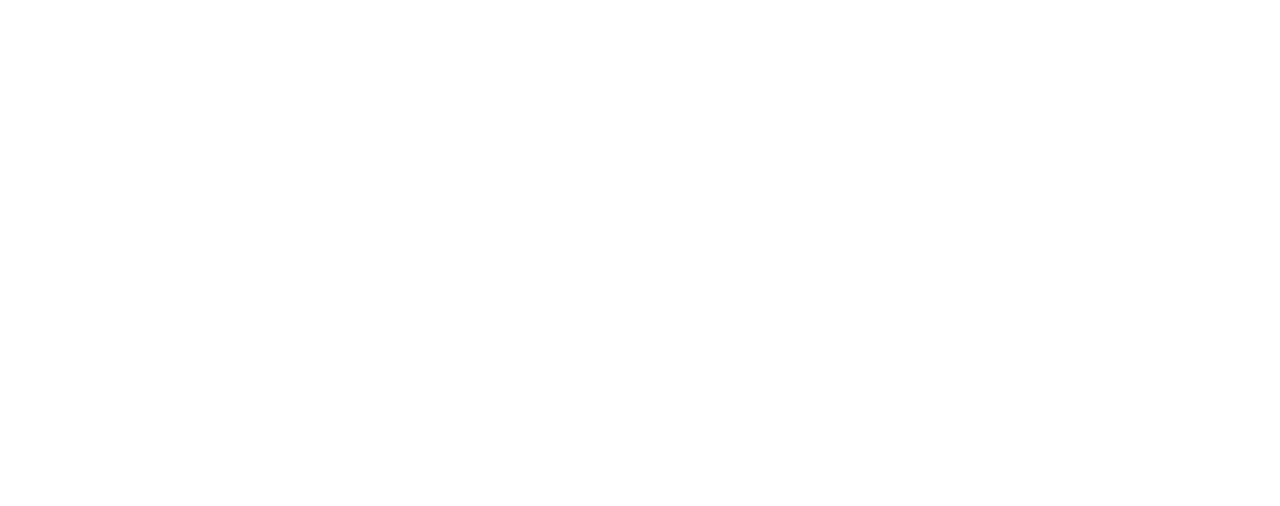
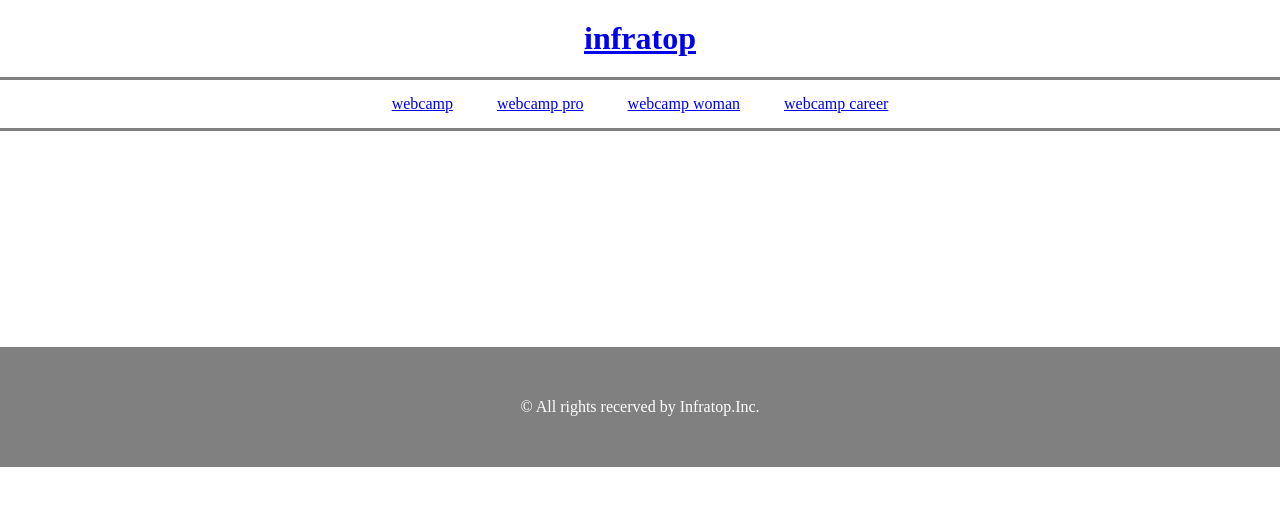
Before and after one commit to sttagami2/chapter5_exercise, a plain HTML site: page index.html in a window 1280 px wide. Drawn offline with Linux system fonts and the light colour scheme.

Commit message:
[Update] 1-5-exercise header, navi, footer完成

```diff
--- a/index.html
+++ b/index.html
@@ -6,6 +6,42 @@
     <link rel="stylesheet" href="style.css">
 </head>
 <body>
+    <head>
+        <div>
+            <h1 class="title"><a href="#">infratop</a></h1>
+        </div>
+    </head>
 
+    <nav>
+        <ul class="course">
+            <li class="list"><a href="#">webcamp</a></li>
+            <li class="list"><a href="#">webcamp pro</a></li>
+            <li class="list"><a href="#">webcamp woman</a></li>
+            <li class="list"><a href="#">webcamp career</a></li>
+        </ul>
+    </nav>
+
+    <main>
+        <ul class="container">
+            <li class="square green"></li>
+            <li class="square green"></li>
+            <li class="square green"></li>
+            <li class="square green"></li>
+        </ul>
+        <ul class="container">
+            <li class="square yellow"></li>
+            <li class="square yellow"></li>
+            <li class="square yellow"></li>
+            <li class="square yellow"></li>
+        </ul>
+        <ul class="container">
+            <li class="square blue"></li>
+            <li class="square blue"></li>
+            <li class="square blue"></li>
+            <li class="square blue"></li>
+        </ul>
+    </main>
+
+    <footer>© All rights recerved by Infratop.Inc.</footer>
 </body>
 </html>
--- a/style.css
+++ b/style.css
@@ -0,0 +1,41 @@
+* {
+    margin: 0;
+    padding: 0;
+    box-sizing: border-box;
+    /* ボーダーを内側に設定 */
+}
+
+.title {
+    text-align: center;
+    margin: 20px 0;
+}
+
+nav {
+    width: 100%;
+    text-align: center;
+}
+
+.course {
+    list-style: none;
+    /* display: inline-block; */
+    border-top: solid 3px gray;
+    border-bottom: solid 3px gray;
+}
+
+.list {
+    display: inline-block;
+    margin: 15px 20px;
+}
+
+
+
+
+
+footer {
+    width: 100%;
+    height: 120px;
+    color: white;
+    background-color: gray;
+    text-align: center;
+    line-height: 120px;
+}
```
